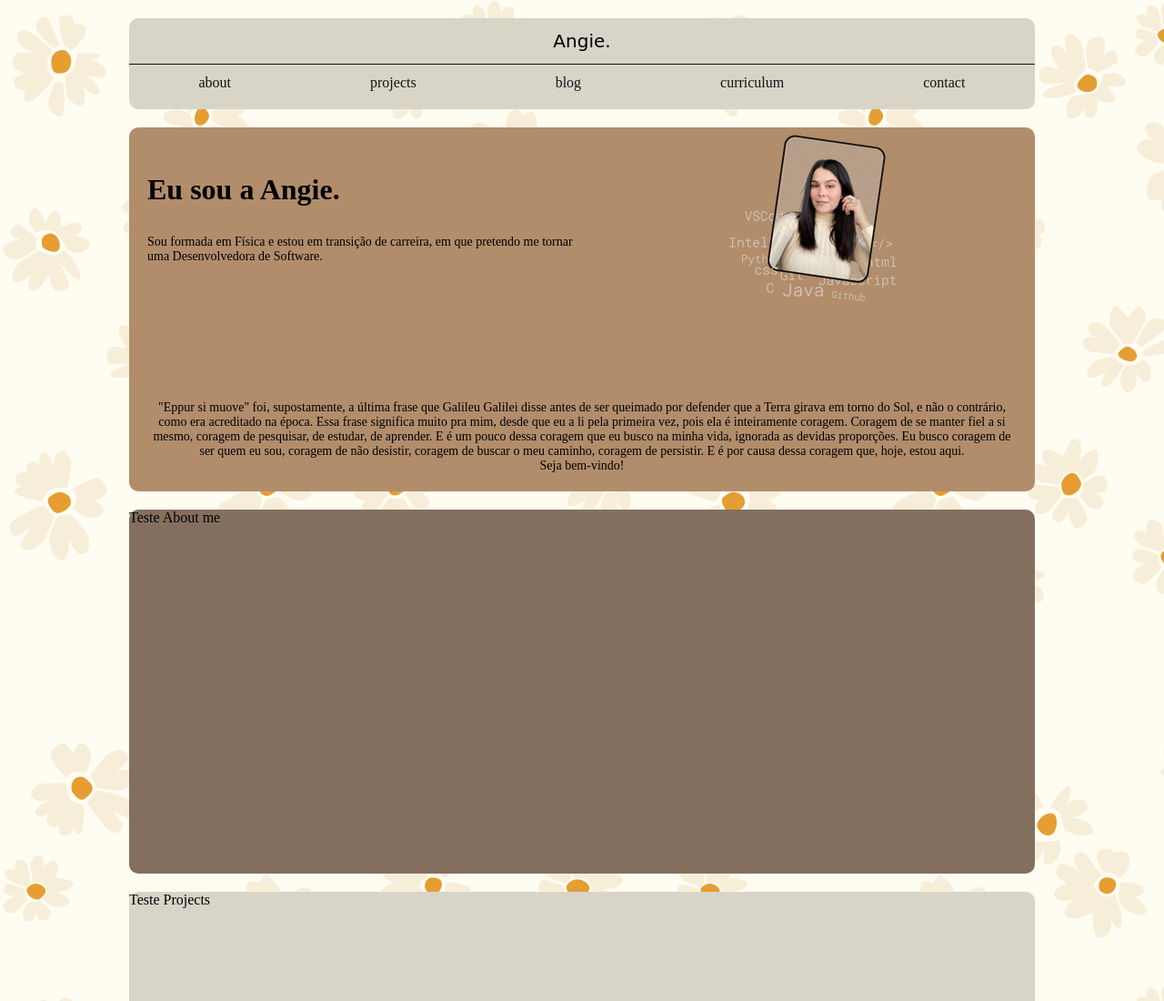
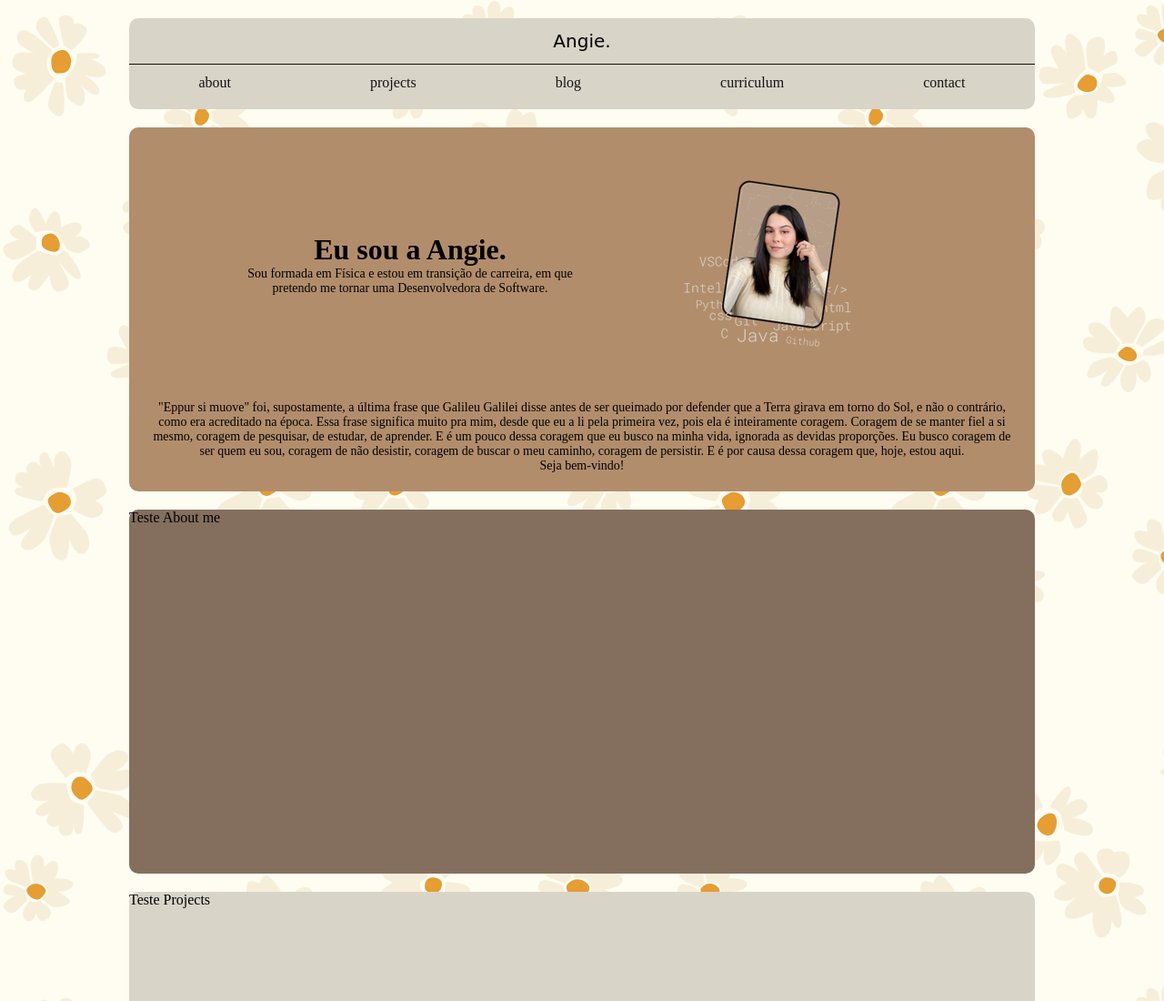
Before and after one commit to angelahempkmeier/portfolio, a plain HTML site: page assets/index.html in a window 1280 px wide. Shown: the top 1100 px of the page at 91% size. Drawn offline with Linux system fonts and the light colour scheme; a web font is replaced by a local one.

Commit message:
organizacao do container da main

```diff
--- a/assets/styles.css
+++ b/assets/styles.css
@@ -102,6 +102,14 @@ body {
 .main-top{
     display: flex;
     justify-content: space-evenly;
+    align-items: center;
+    padding-top: 50px;
+    padding-left: 100px;
+    padding-right: 100px;
+}
+
+.main-content{
+    text-align: center;
 }
 
 .main-bottom{
```
